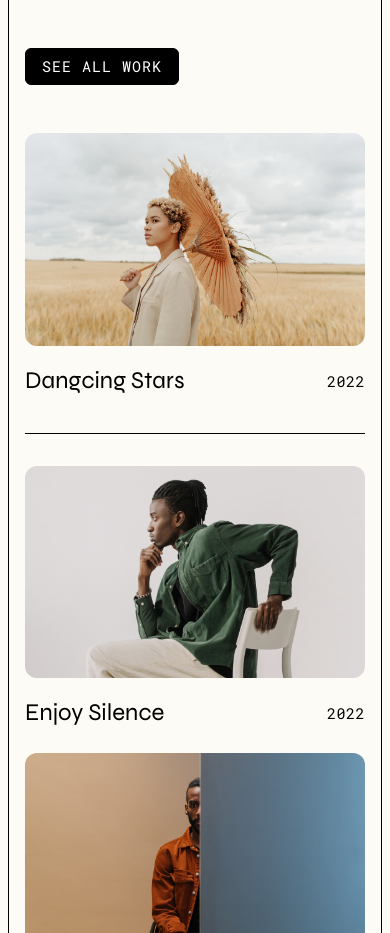
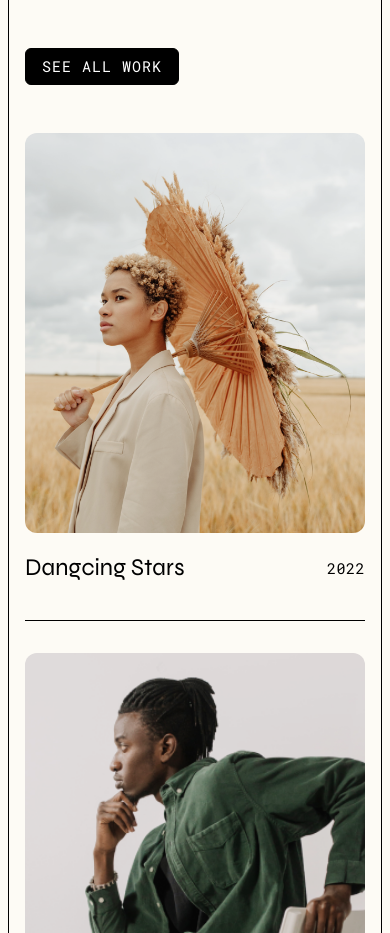
Before and after one commit to taodemy/website, a Next.js app: page / in a window 390 px wide. Shown: the part 3120-4053 px from the top of the page. Built offline with nearby package versions, Linux system fonts and the light colour scheme.

Commit message:
fix the box

```diff
--- a/components/general/FeaturedWork.tsx
+++ b/components/general/FeaturedWork.tsx
@@ -72,7 +72,7 @@ export default function FeaturedWork() {
             image={imgBoxes[0].location}
             direction="row"
           />
-          <Divider />
+          {isDesktopSize ? <Divider /> : <div />}
           <Card
             title={imgBoxes[1].title}
             subtitle="2022"
@@ -85,7 +85,7 @@ export default function FeaturedWork() {
             image={imgBoxes[2].location}
             direction="row"
           />
-          <Divider />
+          {isDesktopSize ? <Divider /> : <div />}
           <Card
             title={imgBoxes[3].title}
             subtitle="2022"
--- a/styles/Card.module.css
+++ b/styles/Card.module.css
@@ -30,6 +30,7 @@
 
 .card__image_large {
   width: 100%;
+  min-height: 800px;
 }
 
 .card__image_medium {
@@ -44,8 +45,15 @@
 }
 
 @media screen and (max-width: 1023px) {
+  .card__image_large,
   .card__image_medium,
   .card__image_small {
-    height: auto;
   }
 }
+
+@media screen and (max-width: 743px) {
+  .card__image_large {
+    width: 100%;
+    min-height: 400px;
+  }
+}
--- a/styles/FeaturedWork.module.css
+++ b/styles/FeaturedWork.module.css
@@ -18,6 +18,7 @@
 
 .featured-work__left-container p {
   margin-bottom: 48px;
+  padding-right: 48px;
 }
 
 .featured-work__big-img p {
@@ -86,21 +87,36 @@
 
   .featured-work__left-container h1 {
     margin: 8px 0px 8px 0px;
-    flex-direction: row;
+    flex-direction: column;
+  }
+
+  .featured-work__left-container p {
+    padding-right: 150px;
   }
 
   .featured-work__right-container {
     margin-left: 0;
     width: 100%;
   }
+
+  .featured-work__right-container-bottom {
+    grid-column-gap: 10px;
+    grid-row-gap: 10px;
+  }
 }
 
 @media screen and (max-width: 743px) {
+  .featured-work__left-container h1 {
+    flex-direction: row;
+  }
+
+  .featured-work__left-container p {
+    padding-right: 0px;
+  }
+
   .featured-work__right-container-bottom {
     display: flex;
     flex-direction: column;
     justify-content: flex-start;
-    grid-column-gap: 10px;
-    grid-row-gap: 10px;
   }
 }
```
